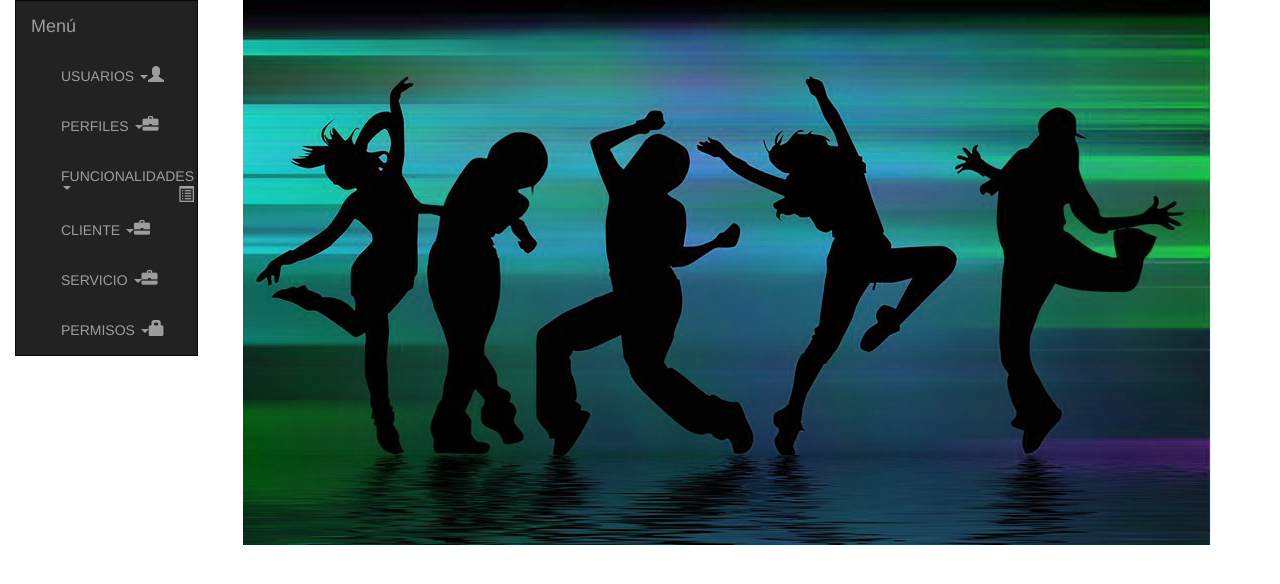
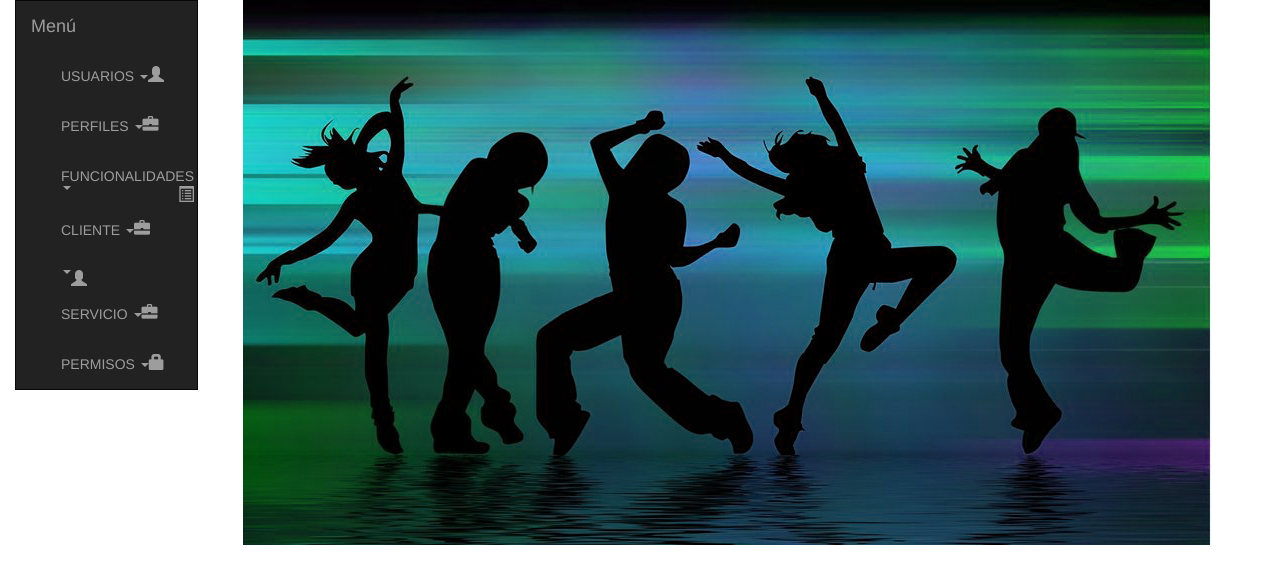
Before and after one commit to SergioESEI/IU-Grupo-5, a PHP site: page /views/default_Vista.php in a window 1280 px wide. Shown: the part 52-636 px from the top of the page. Run offline with PHP 8.4, Linux system fonts and the light colour scheme; a user stored in the database is signed in; data that the repository does not hold is empty.

Commit message:
añadida gestion trabajadores

```diff
--- a/views/menu.php
+++ b/views/menu.php
@@ -140,6 +140,38 @@
 							</ul>
 					</li>
 
+
+					<!-- Gestión de trabajadores -->
+					<li class="dropdown">
+						<a href="#" class="dropdown-toggle" data-toggle="dropdown"><?php echo $strings['gestionarTrabajadores']; ?>
+						<span class="caret"></span>
+						<span style="font-size:16px;" class="pull-right hidden-xs showopacity glyphicon glyphicon-user"></span></a>
+						<ul class="dropdown-menu forAnimate" role="menu">
+							<li>
+							  <a href="../controllers/TRABAJADOR_Controller.php?id=altaTrabajador">
+							   <span style="font-size:12px;" class="pull-right hidden-xs showopacity glyphicon glyphicon-plus"></span><?php echo $strings['altaTrabajador']; ?></a>
+							</li>
+							<li>
+							  <a href="../controllers/TRABAJADOR_Controller.php?id=bajaTrabajador">
+							  <span style="font-size:12px;" class="pull-right hidden-xs showopacity glyphicon glyphicon-remove"></span><?php echo $strings['bajaTrabajador']; ?></a>
+							</li>
+							<li>
+							  <a href="../controllers/TRABAJADOR_Controller.php?id=modificarTrabajador">
+							  <span style="font-size:12px;" class="pull-right hidden-xs showopacity glyphicon glyphicon-pencil"></span><?php echo $strings['modificarTrabajador']; ?></a>
+							</li>
+							<li>
+							  <a href="../controllers/TRABAJADOR_Controller.php?id=consultarTrabajador">
+							  <span style="font-size:12px;" class="pull-right hidden-xs showopacity glyphicon glyphicon-book"></span><?php echo $strings['consultarTrabajador']; ?></a>
+							</li>
+							<li>
+							  <a href="../controllers/TRABAJADOR_Controller.php?id=buscarTrabajador">
+							  <span style="font-size:12px;" class="pull-right hidden-xs showopacity glyphicon glyphicon-search"></span><?php echo $strings['buscarTrabajador']; ?></a>
+							</li>
+						</ul>
+					</li>
+
+
+
 					<!-- Gestión de servicios -->
 					<li class="dropdown">
 						<a href="#" class="dropdown-toggle" data-toggle="dropdown"><?php echo $strings['gestionarServicio']; ?>
```
